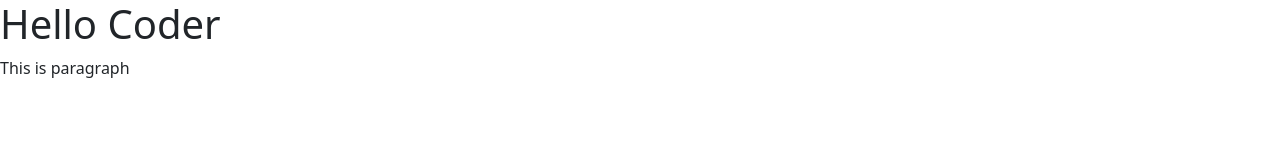
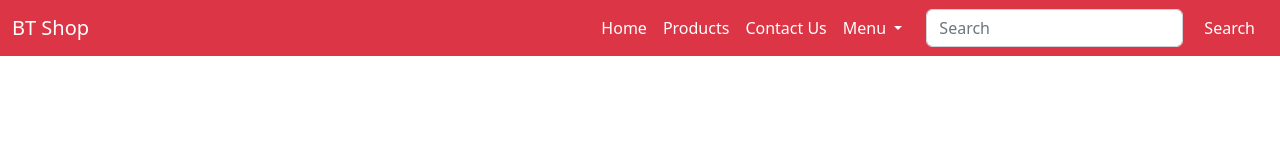
Before and after one commit to saykot76/bootstrup-project-one1, a plain HTML site: page index.html in a window 1280 px wide. Drawn offline with nearby package versions, Linux system fonts and the light colour scheme.

Commit message:
2nd commit

```diff
--- a/index.html
+++ b/index.html
@@ -4,11 +4,50 @@
     <meta charset="UTF-8">
     <meta name="viewport" content="width=device-width, initial-scale=1.0">
     <title>BT Shop</title>
+    <!-- Link for bootstrup -->
     <link href="https://cdn.jsdelivr.net/npm/bootstrap@5.2.3/dist/css/bootstrap.min.css" rel="stylesheet" integrity="sha384-rbsA2VBKQhggwzxH7pPCaAqO46MgnOM80zW1RWuH61DGLwZJEdK2Kadq2F9CUG65" crossorigin="anonymous">
+    <link href="style.css" rel="stylesheet">
 </head>
 <body>
-    <h1>Hello Coder</h1>
-    <p>This is paragraph</p>
+
+    <nav class="navbar navbar-expand-lg bg-danger">
+        <div class="container-fluid">
+          <a class="navbar-brand text-white" href="#">BT Shop</a>
+          <button class="navbar-toggler" type="button" data-bs-toggle="collapse" data-bs-target="#navbarSupportedContent" aria-controls="navbarSupportedContent" aria-expanded="false" aria-label="Toggle navigation">
+            <span class="navbar-toggler-icon"></span>
+          </button>
+          <div class="collapse navbar-collapse" id="navbarSupportedContent">
+            <ul class="navbar-nav ms-auto me-3 mb-2 mb-lg-0">
+              <li class="nav-item">
+                <a class="nav-link active text-white" aria-current="page" href="#">Home</a>
+              </li>
+              <li class="nav-item">
+                <a class="nav-link text-white" href="#">Products</a>
+              </li>
+              <li class="nav-item">
+                <a class="nav-link text-white" href="#">Contact Us</a>
+              </li>
+              <li class="nav-item dropdown">
+                <a class="nav-link dropdown-toggle text-white" href="#" role="button" data-bs-toggle="dropdown" aria-expanded="false">
+                  Menu
+                </a>
+                <ul class="dropdown-menu">
+                  <li><a class="dropdown-item" href="#">Action</a></li>
+                  <li><a class="dropdown-item" href="#">Another action</a></li>
+                  <li><hr class="dropdown-divider"></li>
+                  <li><a class="dropdown-item" href="#">Something else here</a></li>
+                </ul>
+              </li>
+            </ul>
+            <form class="d-flex" role="search">
+              <input class="form-control me-2" type="search" placeholder="Search" aria-label="Search">
+              <button class="btn btn-danger" type="submit">Search</button>
+            </form>
+          </div>
+        </div>
+      </nav>
+
+    <!-- Link for bootstrap -->
     <script src="https://cdn.jsdelivr.net/npm/bootstrap@5.2.3/dist/js/bootstrap.bundle.min.js" integrity="sha384-kenU1KFdBIe4zVF0s0G1M5b4hcpxyD9F7jL+jjXkk+Q2h455rYXK/7HAuoJl+0I4" crossorigin="anonymous"></script>
 </body>
 </html>
```
Also changed, not shown: style.css (added).
